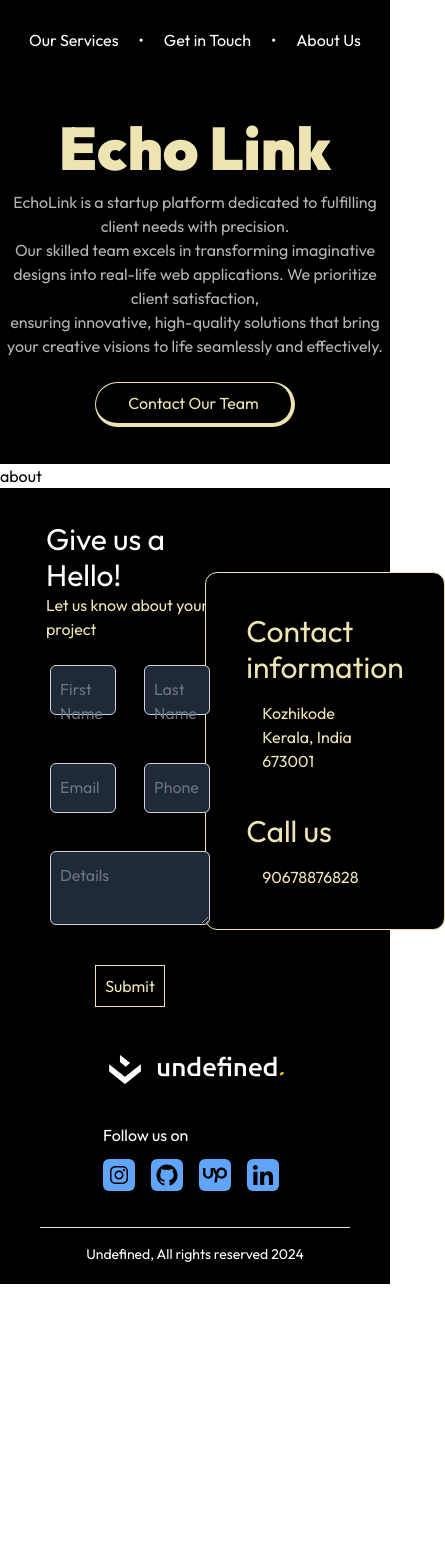
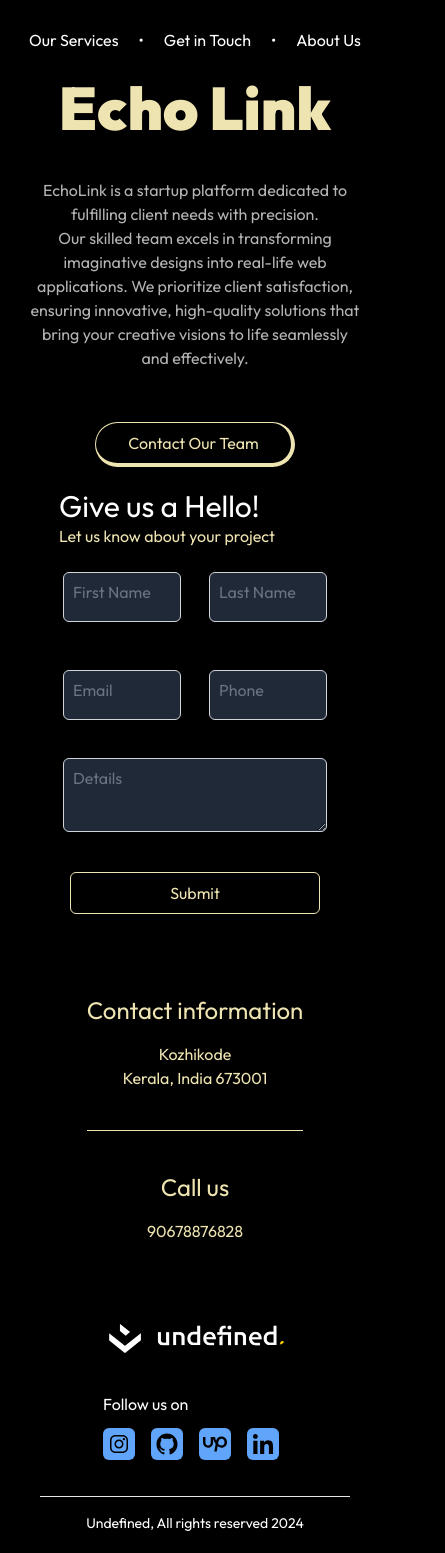
Before and after one commit to aswnrhdev/undefinedweb, a Next.js app in the folder frontend/: page / in a window 390 px wide. Shown: the whole page, 445 px wide, since content can reach past the window. Before the commit the page ends 1284 px from the top, so only its background shows below. Built offline with nearby package versions, Linux system fonts and the light colour scheme.

Commit message:
Contact section updates

```diff
--- a/frontend/src/app/globals.css
+++ b/frontend/src/app/globals.css
@@ -10,15 +10,8 @@
   --background-end-rgb: 255, 255, 255;
   overflow-x: hidden;
 }
-
-.text-primary{
-  color: #EEE4B1;
-}
-.brdr-primary{
-  outline-color: #EEE4B1;
-}
-.bgg-primary{
-  background-color: #EEE4B1;
+body{
+  background-color: black;
 }
 
 @media (prefers-color-scheme: dark) {
--- a/frontend/src/components/Banner/banner.tsx
+++ b/frontend/src/components/Banner/banner.tsx
@@ -3,7 +3,7 @@ export const Banner = () => {
     <div className="h-96 bg-black flex flex-col items-center justify-center">
       <div className="flex flex-col text-white gap-3 items-center">
         <h1 className="text-center text-6xl font-black text-[#EEE4B1]">Echo Link</h1>
-        <p className="text-center opacity-70 text-[$]">
+        <p className="text-center opacity-70 text-[$] p-7">
           EchoLink is a startup platform dedicated to fulfilling client needs with precision.
           <br />
           Our skilled team excels in transforming imaginative designs into real-life web applications. We prioritize client satisfaction,
--- a/frontend/src/components/Contact/LabeledInputs.tsx
+++ b/frontend/src/components/Contact/LabeledInputs.tsx
@@ -17,7 +17,7 @@ export const LabeledInputs = ({ label, id, type, value, onChange, errorMsg, touc
       />
       <label
         htmlFor={id}
-        className={`absolute text-gray-500 duration-300 transform -translate-y-4 scale-75 top-3 z-10 origin-[0] left-2.5 peer-focus:left-2.5 peer-focus:text-[#EEE4B1] peer-placeholder-shown:scale-100 peer-placeholder-shown:translate-y-0 peer-focus:scale-75 peer-focus:-translate-y-7 ${isFocused || value ? 'scale-75 -translate-y-8 top-2' : ''}`}
+        className={`absolute text-gray-500 duration-300 transform -translate-y-9 scale-75 top-2 z-10 origin-[0] left-2.5 peer-focus:left-2.5 peer-focus:text-primary peer-placeholder-shown:scale-100 peer-placeholder-shown:translate-y-0 peer-focus:scale-75 peer-focus:-translate-y-9 ${isFocused || value ? 'scale-75 -translate-y-8 top-3' : ''}`}
       >
         {label}
       </label>
--- a/frontend/src/components/Contact/LabeledTextArea.tsx
+++ b/frontend/src/components/Contact/LabeledTextArea.tsx
@@ -16,7 +16,7 @@ export const LabeledTextArea = ({ label, id, value, onChange, errorMsg, touched
       />
       <label
         htmlFor={id}
-        className={`absolute text-gray-500 duration-300 transform -translate-y-4 scale-75 top-3 z-10 origin-[0] left-2.5 peer-focus:left-2.5 peer-focus:text-[#EEE4B1] peer-placeholder-shown:scale-100 peer-placeholder-shown:translate-y-0 peer-focus:scale-75 peer-focus:-translate-y-7 ${isFocused || value ? 'scale-75 -translate-y-8 top-2' : ''}`}
+        className={`absolute text-gray-500 duration-300 transform -translate-y-9 scale-75 top-2 z-10 origin-[0] left-2.5 peer-focus:left-2.5 peer-focus:text-primary peer-placeholder-shown:scale-100 peer-placeholder-shown:translate-y-0 peer-focus:scale-75 peer-focus:-translate-y-9 ${isFocused || value ? 'scale-75 -translate-y-8 top-3' : ''}`}
       >
         {label}
       </label>
--- a/frontend/src/components/Contact/contact.tsx
+++ b/frontend/src/components/Contact/contact.tsx
@@ -8,12 +8,12 @@ import * as Yup from "yup";
 
 export const Contact = () => {
   return (
-    <div className="w-full flex">
-      <div className="w-2/3 bg-black flex justify-center items-center">
+    <div className="w-full md:flex">
+      <div className="md:w-2/3 w-full bg-black flex justify-center items-center">
         <div className=" h-4/5 w-4/5 mb-10">
           <div className="ml-5">
             <p className="text-3xl text-white">Give us a Hello!</p>
-            <p className="text-[#EEE4B1]">Let us know about your project</p>
+            <p className="text-primary">Let us know about your project</p>
           </div>
           <Formik
             initialValues={{
@@ -35,10 +35,10 @@ export const Contact = () => {
                 .min(2, "First name must be at least 2 characters")
                 .max(50, "First name cannot exceed 50 characters")
                 .required("First name is required"),
-              // lastName: Yup.string()
-              //   .min(2, "Last name must be at least 2 characters")
-              //   .max(50, "Last name cannot exceed 50 characters")
-              //   .required("Last name is required"),
+              lastName: Yup.string()
+                .min(2, "Last name must be at least 2 characters")
+                .max(50, "Last name cannot exceed 50 characters")
+                .required("Last name is required"),
               email: Yup.string()
                 .email("Enter a valid email")
                 .required("Email is required"),
@@ -74,7 +74,7 @@ export const Contact = () => {
                       <LabeledTextArea label='Details' id='details' value={values.details} onChange={handleChange} errorMsg={errors.details} touched={touched.details} />
                     </div>
                     <div className="flex justify-center w-full">
-                      <button className="border border-primary bg-transparent text-primary hover:bg-primary hover:text-black p-2 mt-4 w-1/3 transition-all duration-300 ease-in-out transform hover:">
+                      <button className="border border-primary bg-transparent text-primary hover:bg-primary hover:text-black p-2 mt-4 w-4/5 sm:w-1/3 transition-all duration-300 ease-in-out transform rounded-md">
                         Submit
                       </button>
                     </div>
@@ -86,10 +86,10 @@ export const Contact = () => {
           </Formik>
         </div>
       </div>
-      <div className="w-1/3 bg-black flex  justify-center items-center">
-        <div className="p-10 bg-black  border border-primary rounded-xl text-primary">
-          <p className="text-3xl mb-4"> Contact information</p>
-          <div className="ml-4">
+      <div className="md:w-1/3 w-full bg-black flex justify-center items-center xl:mr-0 mr-10">
+        <div className="p-10 bg-black md:border border-primary rounded-xl text-primary text-center">
+          <p className="text-2xl mb-4"> Contact information</p>
+          <div className="md:ml-4">
             <p className="">
               Kozhikode
             </p>
@@ -97,8 +97,9 @@ export const Contact = () => {
               Kerala, India 673001
             </p>
           </div>
-          <p className="text-3xl mt-10 mb-4"> Call us</p>
-          <div className="ml-4">
+          <hr className="border-primary my-10 md:border-black"/>
+          <p className="text-2xl mb-4"> Call us</p>
+          <div className="md:ml-4">
             <p className="">
               90678876828
             </p>
```
